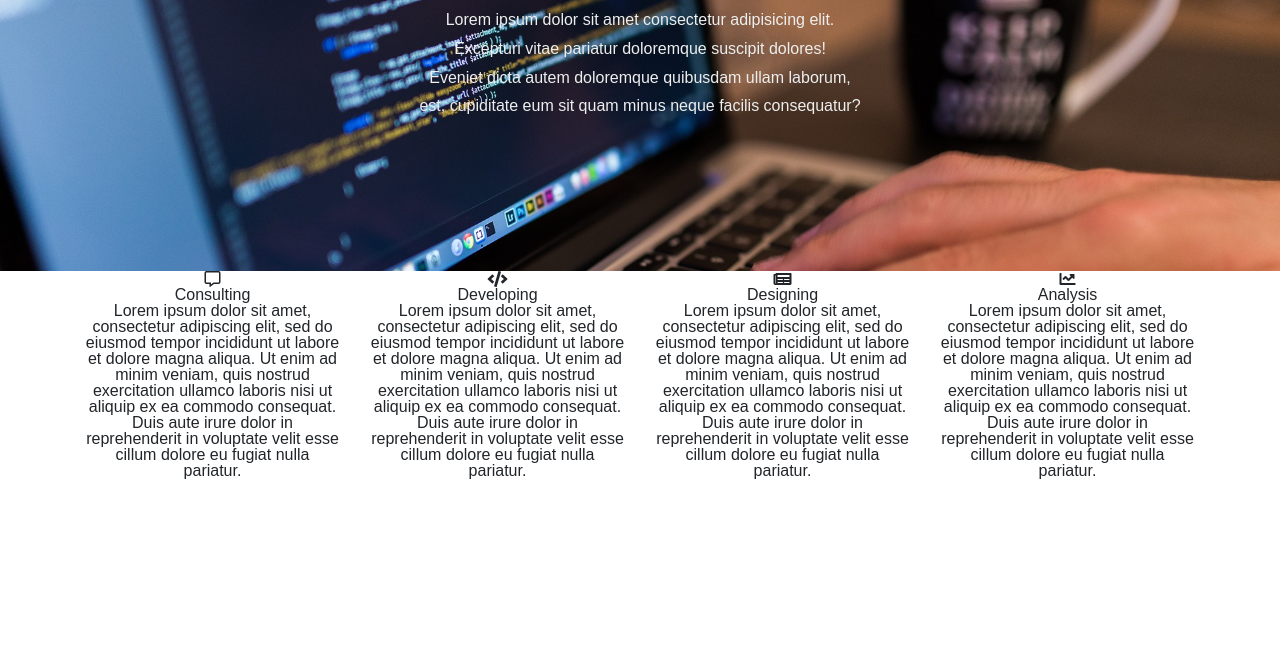
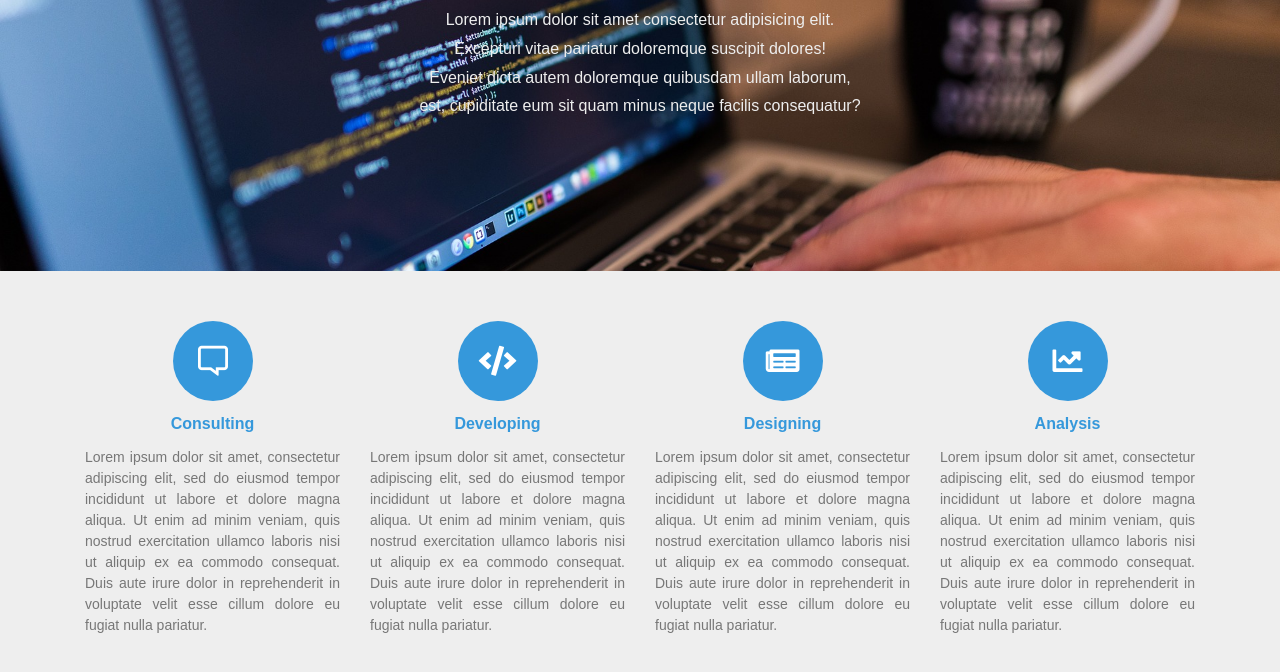
Before and after one commit to jerzy-olender/softgray, a plain HTML site: page index.html in a window 1280 px wide. Shown: the part 262-934 px from the top of the page. Before the commit the page ends 800 px from the top, so only its background shows below. Drawn offline with nearby package versions, Linux system fonts and the light colour scheme.

Commit message:
added about-us section css

```diff
--- a/style.css
+++ b/style.css
@@ -182,3 +182,39 @@ a {
     color: #eee;
     line-height: 1.8;
 }
+
+.about-us{
+    padding: 50px 0;
+    background-color: #eee;
+}
+
+.about-us .about-us-item{
+    margin-bottom: 30px;
+}
+
+.about-us-item .about-us-item__circle{
+    background-color: #3598db;
+    color: #fff;
+    border-radius: 50%;
+    height: 80px;
+    width: 80px;
+    margin: 0 auto;
+    font-size: 30px;
+}
+
+.about-us-item .about-us-item__circle.about-us-item__circle--reverse{
+    transform: rotateY(180deg);
+}
+
+.about-us-item .about-us-item__title{
+    color: #3598db;
+    font-weight: 600;
+    margin: 15px 0;
+}
+
+.about-us-item .about-us-item__text{
+    text-align: justify;
+    font-size: 14px;
+    line-height: 1.5;
+    color: rgba(0,0,0,0.5);
+}
```
